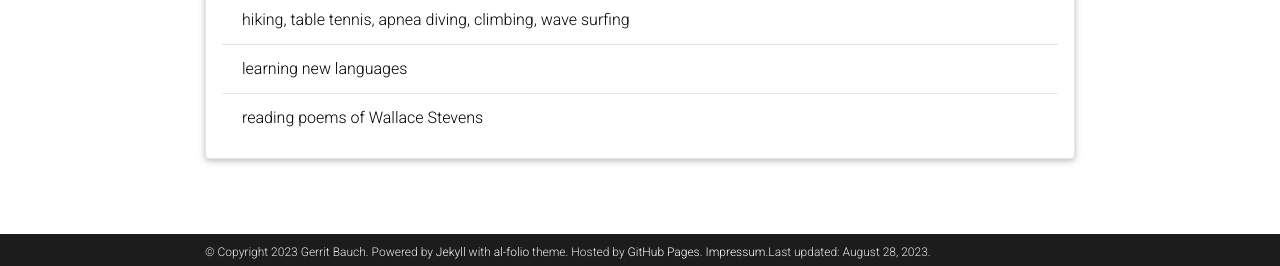
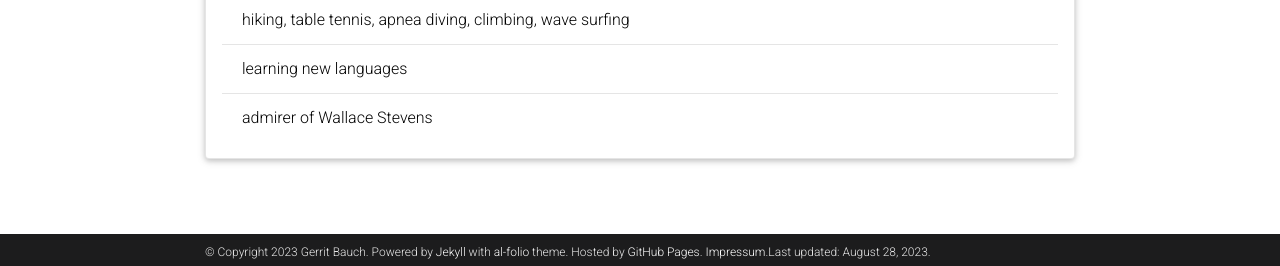
Before and after one commit to gbauch/gbauch.github.io, a Jekyll site: the page built from _pages/cv.md, in a window 1280 px wide and 900 px high, scrolled down 885 px. Shown: the part 631-897 px from the top of the window. Built offline with Jekyll 4.4.1, drawn with Linux system fonts in a browser that asks for light colours; comment, search, counter and statistics services are not loaded; a style sheet for code colours, icons or effects is not loaded.

Commit message:
Update cv.yml

```diff
--- a/_data/cv.yml
+++ b/_data/cv.yml
@@ -63,4 +63,4 @@
   contents:
     - hiking, table tennis, apnea diving, climbing, wave surfing
     - learning new languages
-    - reading poems of Wallace Stevens
+    - admirer of Wallace Stevens
```
